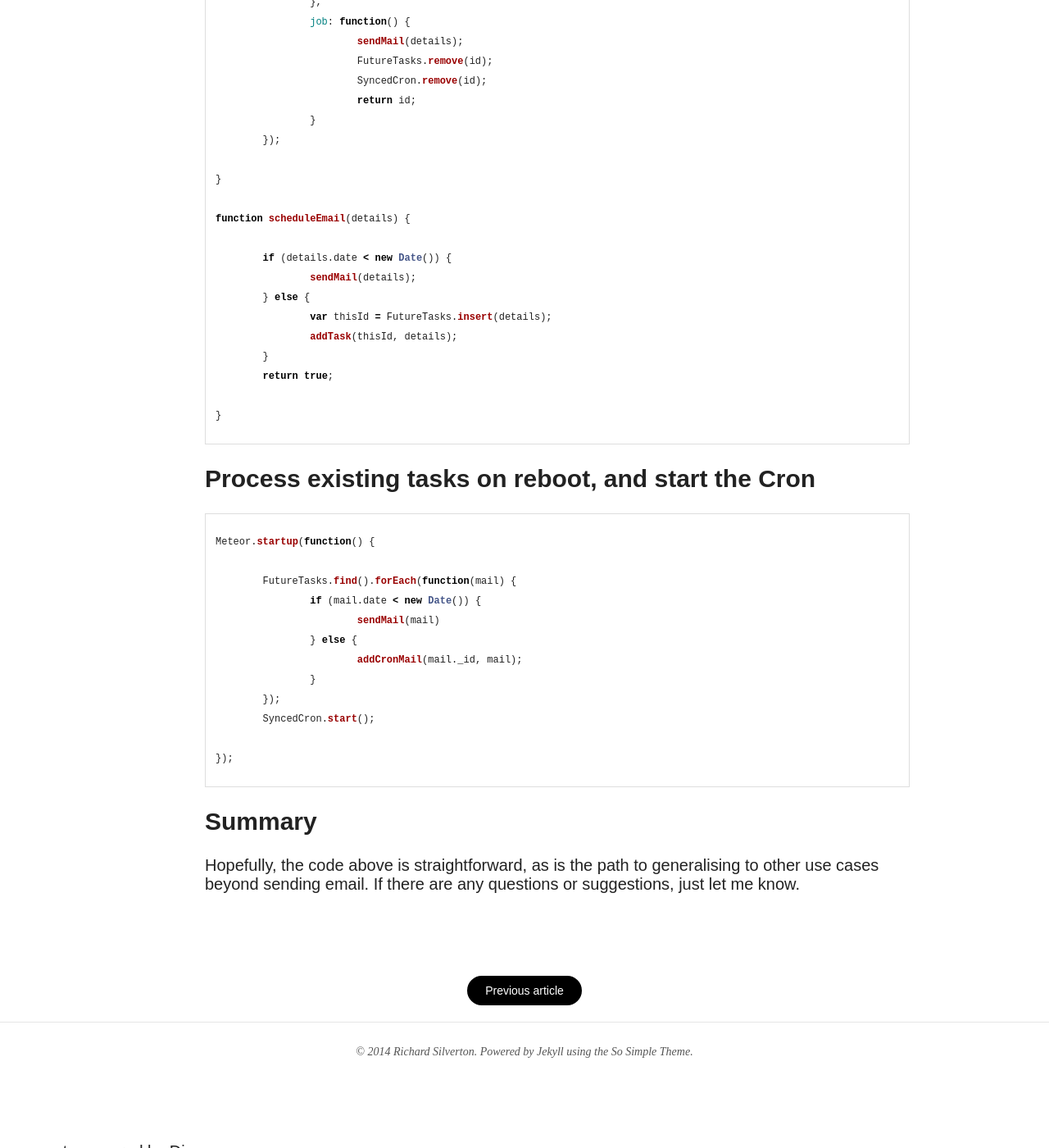
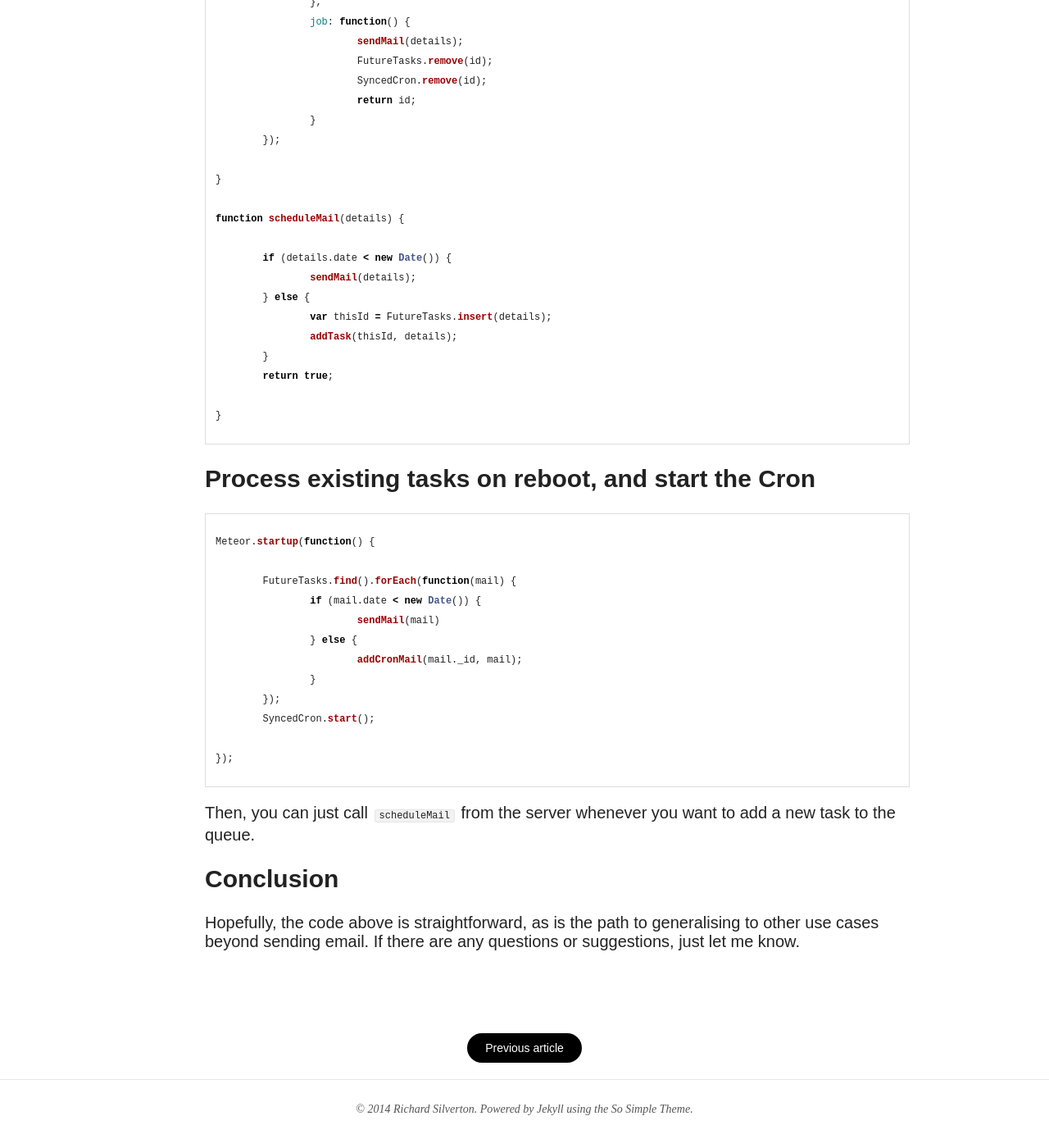
Before and after one commit to richsilv/richsilv.github.io, a Jekyll site: the page built from _posts/2014-12-12-scheduling-events-in-the-future-with-meteor.markdown, in a window 1280 px wide and 1400 px high, scrolled down 1820 px. Shown: the whole window at 82% size. Built offline with Jekyll 4.4.1, drawn with Linux system fonts in a browser that asks for light colours; nearby versions of some CDN libraries; comment, search, counter and statistics services are not loaded.

Commit message:
Update 2014-12-12-scheduling-events-in-the-future-with-meteor.markdown

```diff
--- a/_posts/2014-12-12-scheduling-events-in-the-future-with-meteor.markdown
+++ b/_posts/2014-12-12-scheduling-events-in-the-future-with-meteor.markdown
@@ -58,7 +58,7 @@
 
 }
 
-function scheduleEmail(details) {
+function scheduleMail(details) {
 
 	if (details.date < new Date()) {
 		sendMail(details);
@@ -88,6 +88,8 @@
 });
 {% endhighlight %}
 
-## Summary
+Then, you can just call `scheduleMail` from the server whenever you want to add a new task to the queue.
+
+## Conclusion
 
 Hopefully, the code above is straightforward, as is the path to generalising to other use cases beyond sending email.  If there are any questions or suggestions, just let me know.
```
